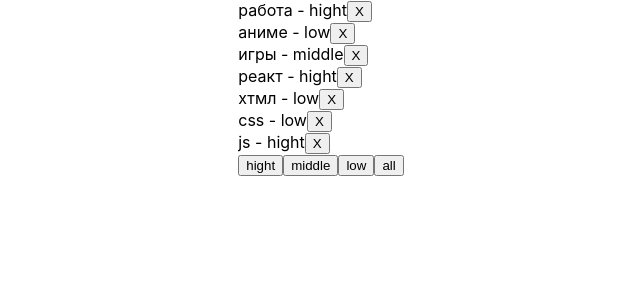
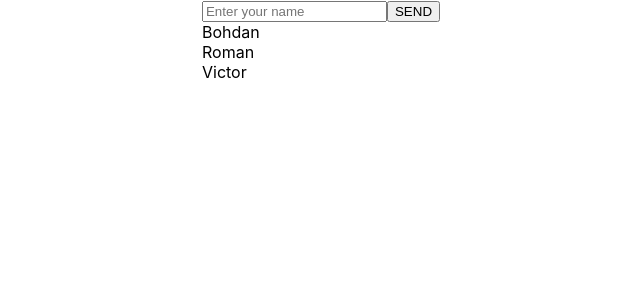
Before and after one commit to bokor-git/react-homework, a React (Create React App) app: page / in a window 1280 px wide. Shown: the top 300 px of the page, without its empty margins (319-959 px from the left). Built offline with nearby package versions, Linux system fonts and the light colour scheme.

Commit message:
Task 3 done - Input.tsx

```diff
--- a/package.json
+++ b/package.json
@@ -10,10 +10,12 @@
     "@types/node": "^12.0.0",
     "@types/react": "^16.9.0",
     "@types/react-dom": "^16.9.0",
+    "@types/uuid": "^8.0.0",
     "react": "^16.13.1",
     "react-dom": "^16.13.1",
     "react-scripts": "3.4.1",
-    "typescript": "~3.7.2"
+    "typescript": "~3.7.2",
+    "uuid": "^8.2.0"
   },
   "scripts": {
     "start": "react-scripts start",
--- a/src/App.tsx
+++ b/src/App.tsx
@@ -2,12 +2,14 @@ import React from 'react';
 import './App.css';
 import {MessageList} from "./Messenger";
 import {TaskList} from "./TaskList";
+import {Input} from "./Input";
 
 function App() {
     return (
         <div className="App">
             {/*<MessageList/>*/}
-            <TaskList/>
+            {/*<TaskList/>*/}
+            <Input/>
         </div>
     );
 }
--- /dev/null
+++ b/src/Input.tsx
@@ -0,0 +1,32 @@
+import React, {useState} from "react";
+import {v1} from 'uuid';
+
+type namesType = { id: string, name: string }
+
+export function Input() {
+    let initState: Array<namesType> = [
+        {id: v1(), name: "Bohdan"},
+        {id: v1(), name: "Roman"},
+        {id: v1(), name: "Victor"}]
+    let [names, setNames] = useState<Array<namesType>>(initState)
+    let [newMessageTitle, setNewMessageTitle] = useState<string>("")
+    const addNewMassage = () => {
+        if (newMessageTitle.trim().length != 0) {
+            setNames([...names, {id: v1(), name: newMessageTitle}])
+            alert(`Hello ${newMessageTitle}!!!`)
+            setNewMessageTitle("")
+        }
+    }
+    const onEnterPress = (e: any) => {
+        if (e.charCode === 13) {
+            addNewMassage()
+        }
+    }
+    return <div>
+        <input onChange={e => setNewMessageTitle(e.currentTarget.value)} onKeyPress={onEnterPress} type="text"
+               value={newMessageTitle}
+               placeholder="Enter your name"/>
+        <button onClick={addNewMassage}>SEND</button>
+        {names.map(n => <div key={n.id}>{n.name}</div>)}
+    </div>
+}
```
Also changed, not shown: 1 other file (tests, documents, lock files or other folders).
